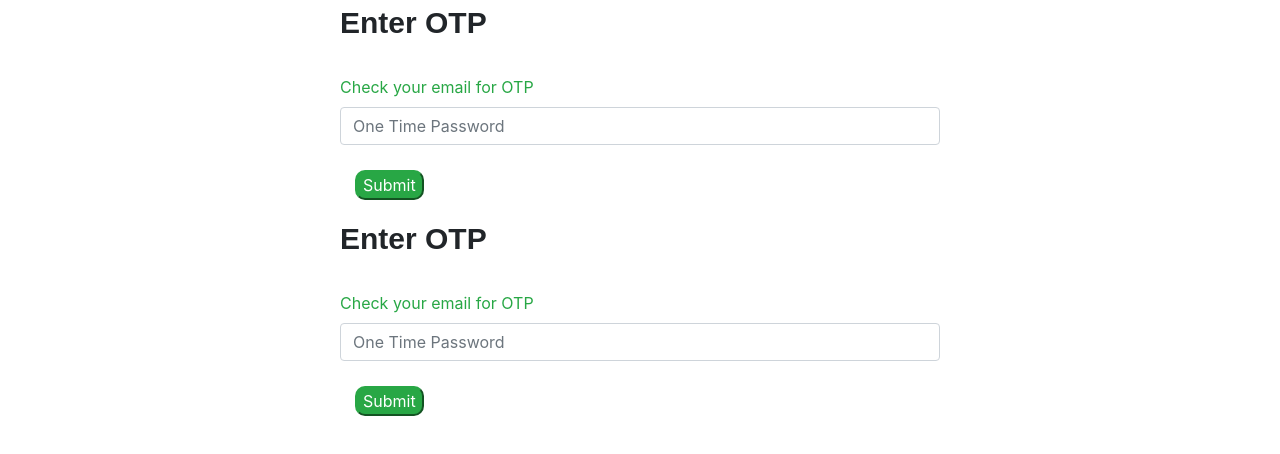
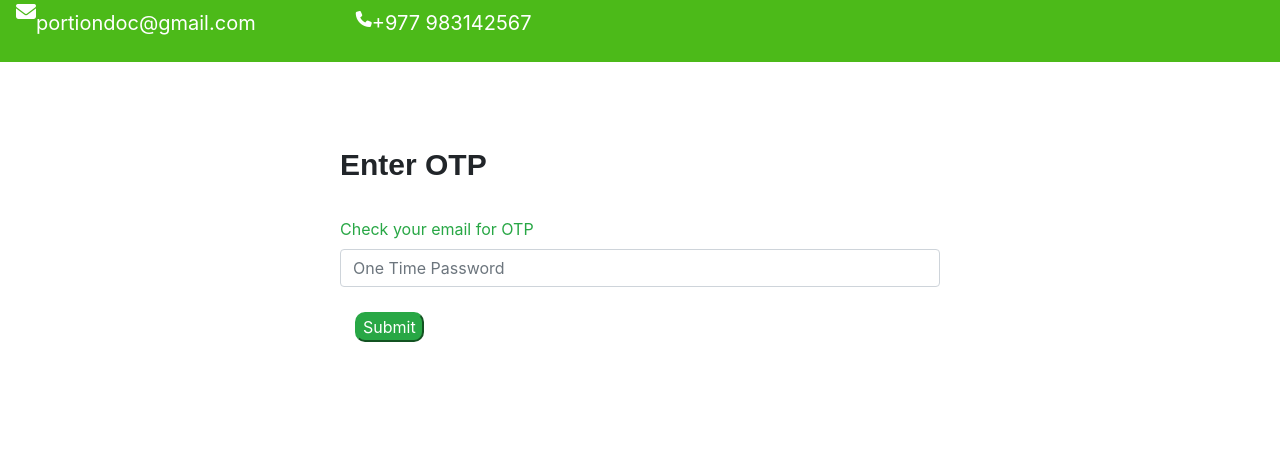
Before and after one commit to susiiiyana905/PortionDoc, a React (Create React App) app: page /otppage in a window 1280 px wide. Shown: the top 454 px of the page. Built offline with nearby package versions, Linux system fonts and the light colour scheme.

Commit message:
final landing

```diff
--- a/src/App.js
+++ b/src/App.js
@@ -15,8 +15,6 @@ function App(){
 
 
 
-    <Mid></Mid>
-
     </BrowserRouter>
   </div>
   );
--- a/src/Components/User/login.js
+++ b/src/Components/User/login.js
@@ -16,10 +16,10 @@ class Login extends Component{
 
                <div className="container">
                 <div className="row">
-                <div className="col-md-4">
+                {/* <div className="col-md-4">
 
 
-                    </div>
+                    </div> */}
                     <div className="col-md-4">
                  <img src="images/logo.png" className="log"></img>
 
--- a/src/Components/User/otppage.js
+++ b/src/Components/User/otppage.js
@@ -4,8 +4,14 @@ class OtpPage extends Component{
     render(){
         return(
             <div>
+				   <nav class="navbar navbar-expand-lg ">
+
+               <i class="fas fa-solid fa-envelope fa-lg" style={{height: "40px", color:"white"}}></i><p className="i-1">portiondoc@gmail.com</p>
+
+               <i class="fas fa-solid fa-phone" style={{height: "40px", marginLeft:"100px", color:"white"}} ></i><p className="i-1">+977 983142567</p>
+               </nav>
                 {/* <div class="col-md-6">                     */}
-                <div className="col-md-6 d-flex justify-content-center mx-auto ">
+                <div className="col-md-6 d-flex justify-content-center mx-auto " style={{marginTop:"80px"}}>
 	<div class="panel panel-info" >
 		<div class="panel-heading">
 			<div class="panel-title" style={{fontSize:"30px",fontWeight:"bold",fontFamily:"sans-serif"}}>Enter OTP</div>
--- a/src/Components/footer.js
+++ b/src/Components/footer.js
@@ -44,11 +44,11 @@ class Footer extends Component{
                 {/* <hr /> */}
 
 
-
+{/*
                 <div className="text"
                 style={{ backgroundColor: "#359B41" }}>
                    <div><p>©PortionDoc2022</p>  <p>Terms and Conditions Privacy    Accessibility</p></div>
-                          </div>
+                          </div> */}
 
 
                           </div>
--- a/src/Components/header.js
+++ b/src/Components/header.js
@@ -5,12 +5,12 @@ class Header extends Component{
     render(){
         return(
             <div>
-                <nav class="navbar navbar-expand-lg ">
+                   <nav class="navbar navbar-expand-lg ">
 
-                 <i class="fa-solid fa-envelope" style={{height: "40px"}}>portiondoc@gmail.com</i>
-                 <i class="fa-solid fa-phone" style={{height: "40px", float:"right"}} >+977 983142567</i>
+               <i class="fas fa-solid fa-envelope fa-lg" style={{height: "40px", color:"white"}}></i><p className="i-1">portiondoc@gmail.com</p>
 
-                 </nav>
+               <i class="fas fa-solid fa-phone" style={{height: "40px", marginLeft:"100px", color:"white"}} ></i><p className="i-1">+977 983142567</p>
+               </nav>
 
 
                 <nav className="navbar navbar-expand-lg navbar-light bg-light">
```
